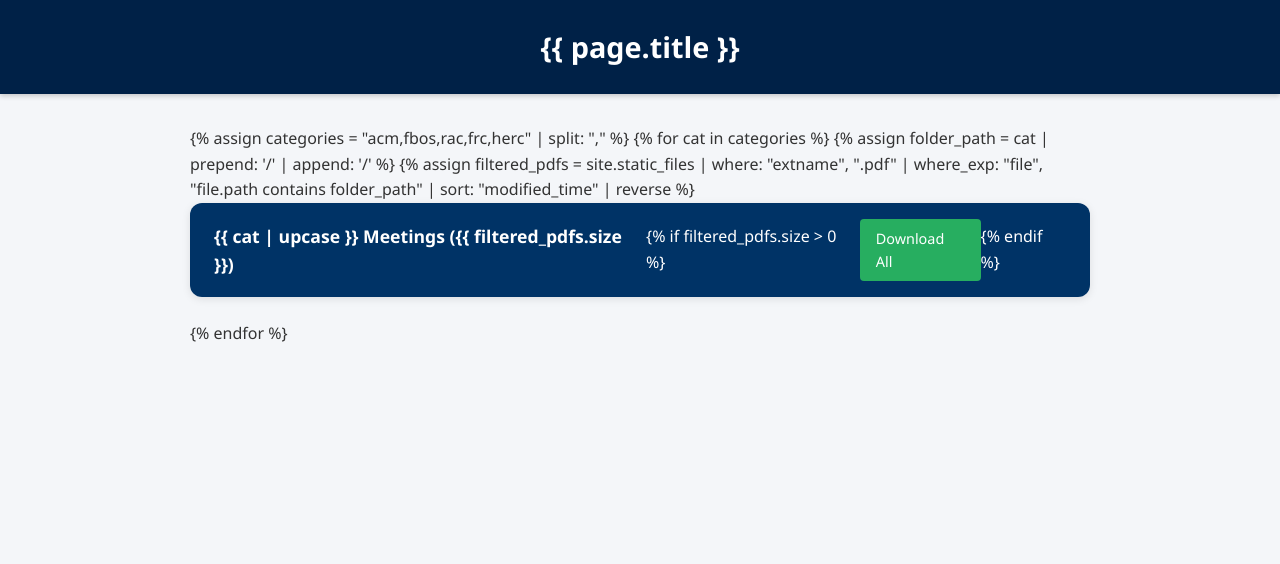
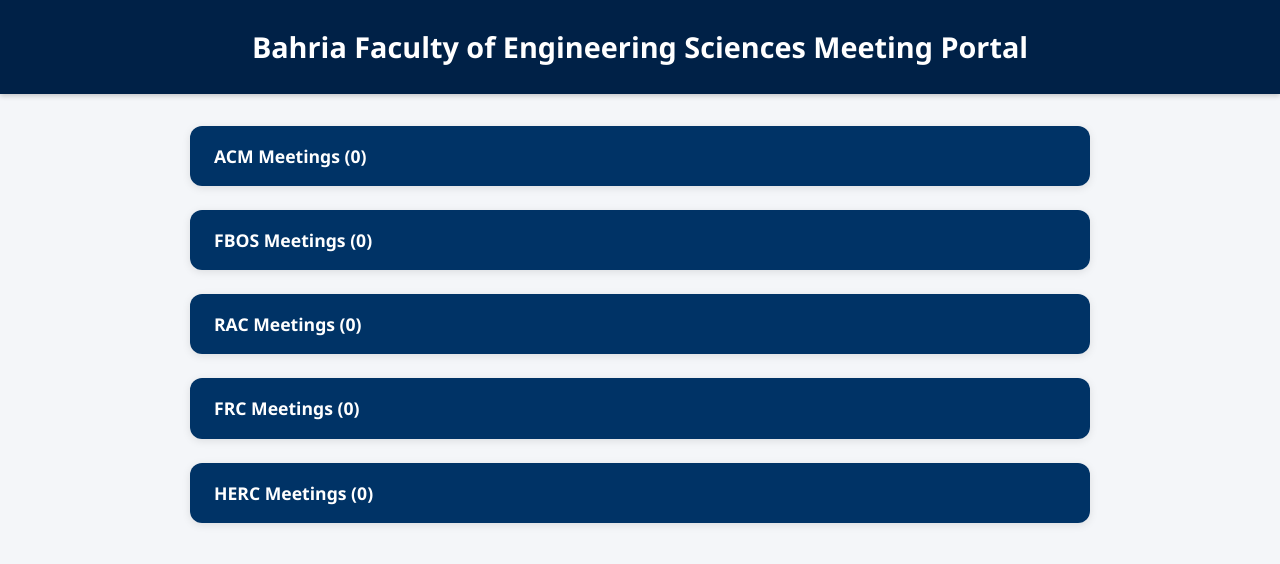
Before and after one commit to bufoes/bufoes.github.io, a Jekyll site: the page built from index.html, in a window 1280 px wide. Shown: the top 564 px of the page. Built offline with Jekyll 4.4.1, drawn with Linux system fonts in a browser that asks for light colours.

Commit message:
Update index.html

```diff
--- a/index.html
+++ b/index.html
@@ -1,3 +1,8 @@
+---
+layout: default
+title: Bahria Faculty of Engineering Sciences Meeting Portal
+---
+
 <!DOCTYPE html>
 <html lang="en">
 <head>
```
